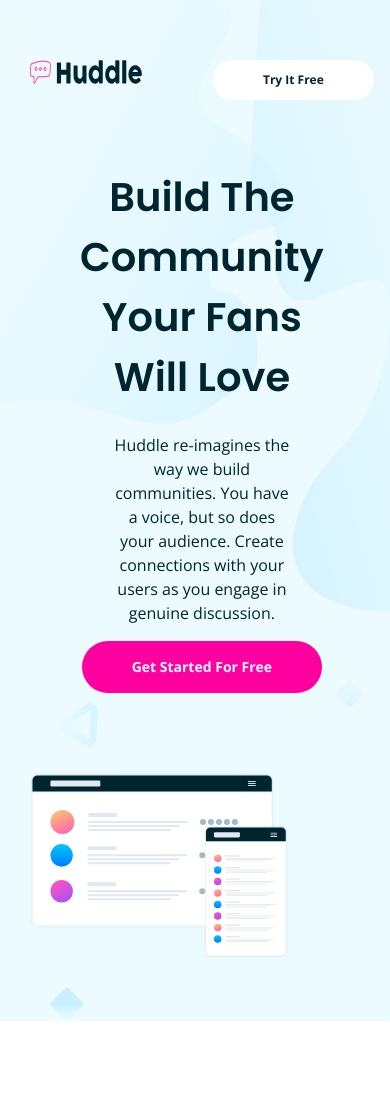
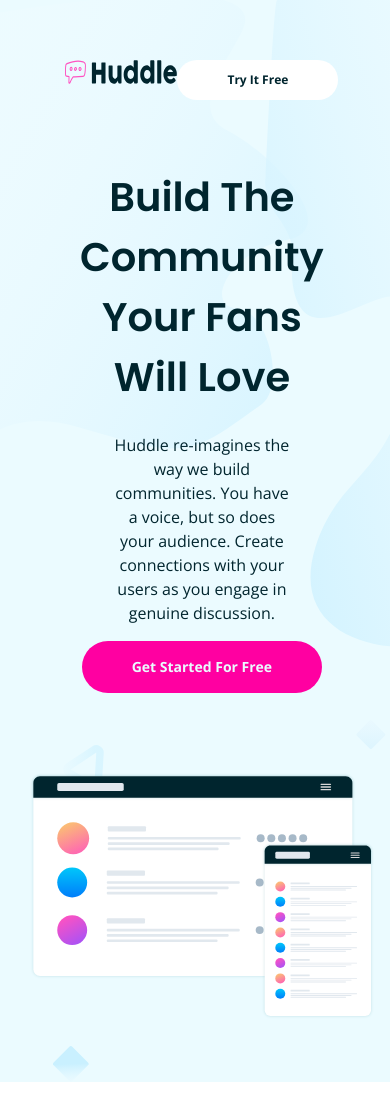
Before and after one commit to Ifescohub/huddle-lp-alternative, a plain HTML site: page index.html in a window 390 px wide. Shown: the top 1100 px of the page. Drawn offline with nearby package versions, Linux system fonts and the light colour scheme.

Commit message:
Update style.css

```diff
--- a/Styles/style.css
+++ b/Styles/style.css
@@ -395,7 +395,8 @@ a{
     grid-column: 1/2;
     grid-row: 1/2;
     justify-content: space-between;
-    margin-bottom: 40px;
+    margin: 0 auto 40px auto;
+    max-width: 100%
 }
 
 .logo img{
@@ -432,7 +433,8 @@ a{
 .hero-image{
     grid-column: 1/2;
     grid-row: 3/4;
-    max-width: 75%
+    max-width: 80%
+    Margin: 0 auto 9 auto;
 }
 .hero-image img{
     max-width: 100%;
```
